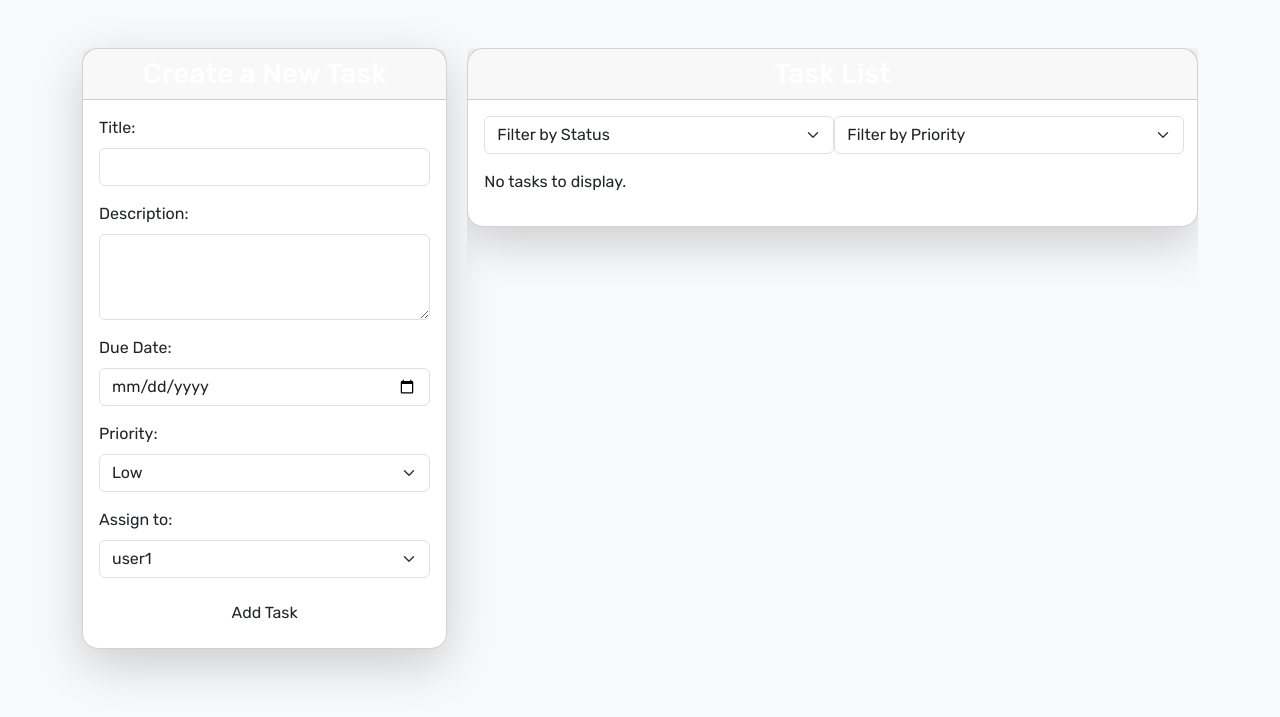
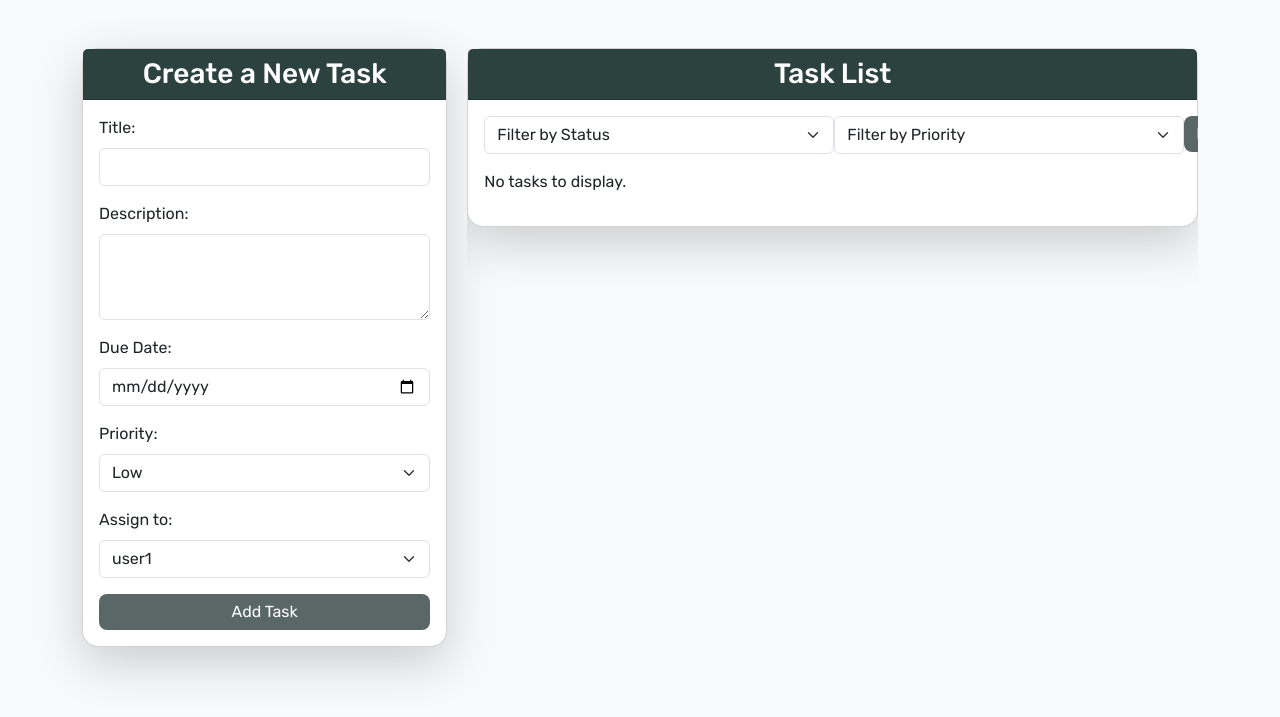
Before and after one commit to nclbrb/ListManagement, a PHP site: page / in a window 1280 px wide. Shown: the top 717 px of the page. Run offline with PHP 8.4, Linux system fonts and the light colour scheme.

Commit message:
added the appropriate code for the btn and bg in the css to change the color

```diff
--- a/index.css
+++ b/index.css
@@ -2,8 +2,6 @@ body {
     background-color: #f8f9fa;
     font-family: "Rubik", serif;
 }
-
-
 
 .card {
     border-radius: 1rem;
@@ -39,3 +37,14 @@ body {
     flex: 1;
     margin-right: 20px;
 }
+
+.btn-custom {
+    background-color: #596767;
+    color: white;
+    border: none;
+}
+
+.bg-custom{
+    background-color: #2C423F;
+    color: white;
+}
```
